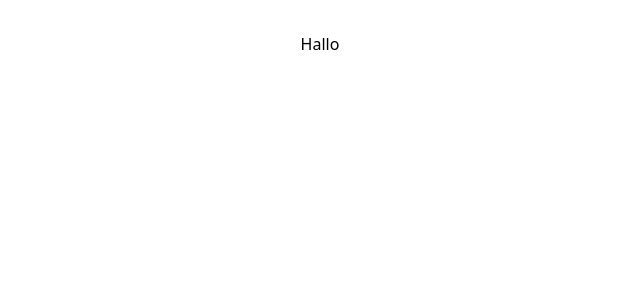
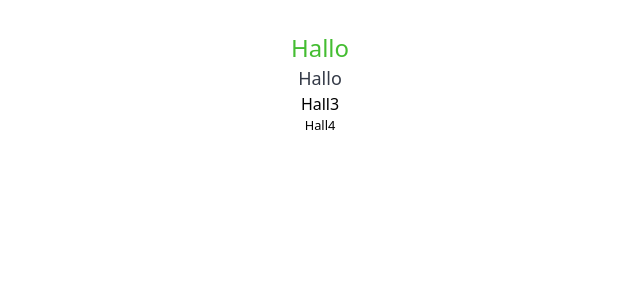
Before and after one commit to 12papon/MY-FIRST-REACT-APP, a React (Vite) app in the folder Project-2/: page / in a window 1280 px wide. Shown: the top 300 px of the page, without its empty margins (320-960 px from the left). Built offline with nearby package versions, Linux system fonts and the light colour scheme.

Commit message:
some change

```diff
--- a/Project-2/src/App.jsx
+++ b/Project-2/src/App.jsx
@@ -4,7 +4,10 @@ function App() {
 
   return (
     <div>
-      <h1>Hallo</h1>
+      <h1 className='text-progress2'>Hallo</h1>
+      <h2 className='text-button'>Hallo</h2>
+      <h3>Hall3</h3>
+      <h4>Hall4</h4>
     </div>
   )
 }
--- a/Project-2/src/index.css
+++ b/Project-2/src/index.css
@@ -1 +1,26 @@
 @import "tailwindcss";
+
+@theme{
+    --color-primary: #30336b;
+    --color-write: #dcdde1;
+    --color-button: #353b48;
+    --color-hover: #2f3640;
+    --color-progress: #4cd137;
+    --color-progress2: #44bd32;
+    --color-border: #487eb0;
+}
+
+@layer base{
+    h1{
+        @apply text-2xl font-medium
+    }
+    h2{
+        @apply text-lg font-medium
+    }
+    h3{
+        @apply text-[1em] font-medium
+    }
+    h4{
+        @apply text-[0.8em] font-medium
+    }
+}
```
